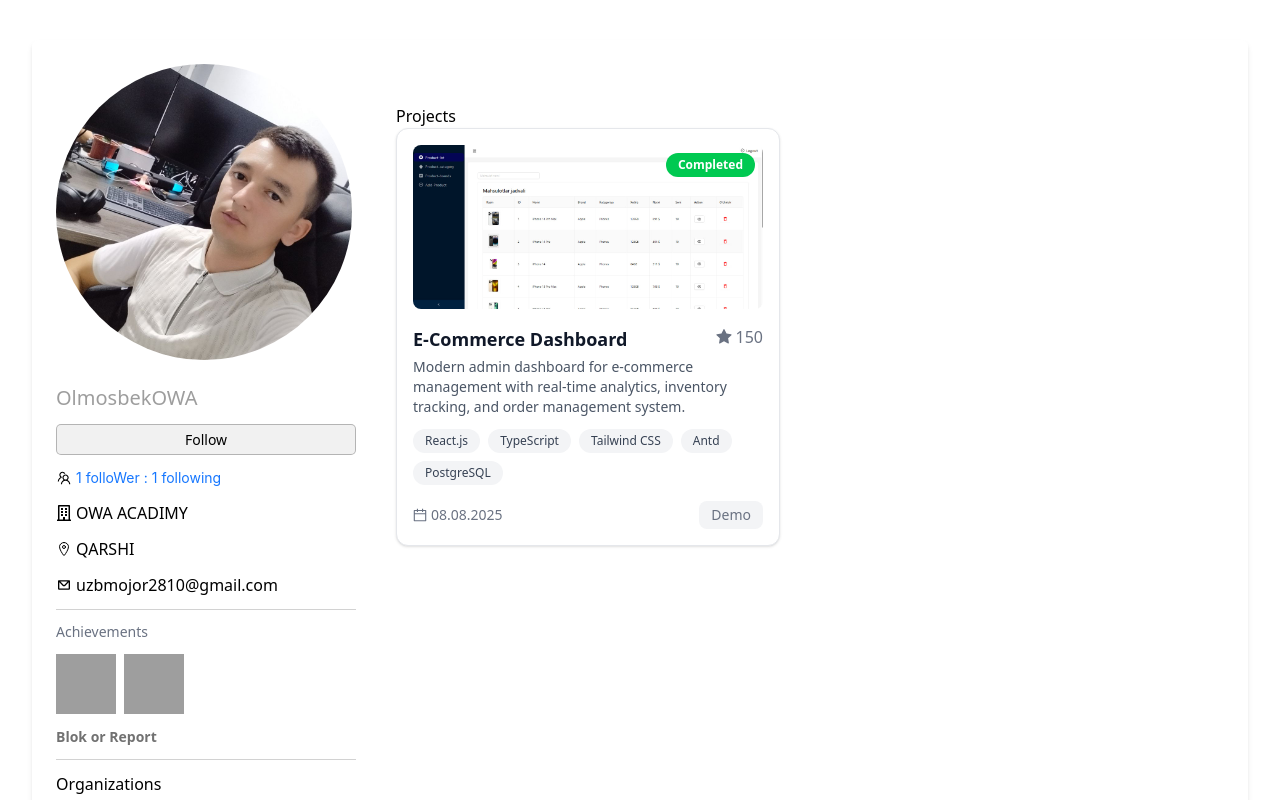
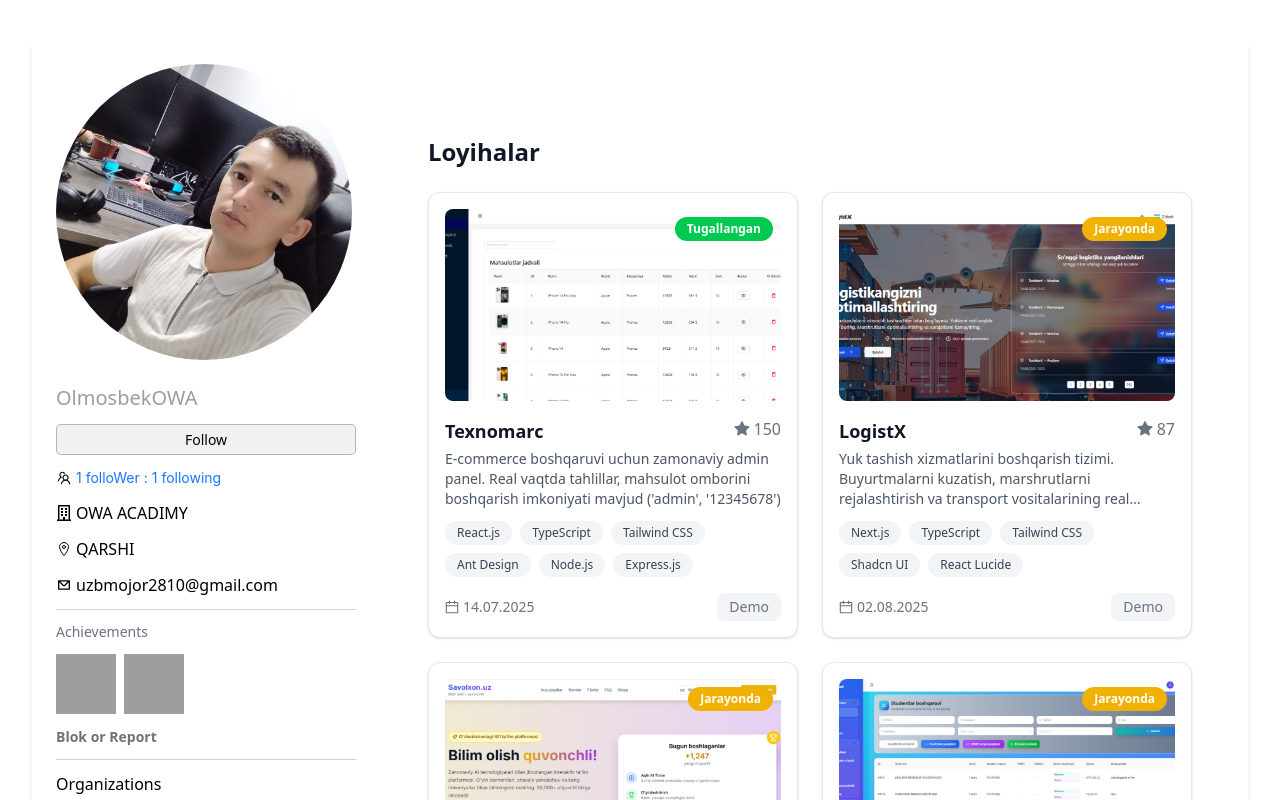
Before and after one commit to OlmosbekOWA/Dashboard, a React (Vite) app: page /projects in a window 1280 px wide. Shown: the top 800 px of the page. Built offline with nearby package versions, Linux system fonts and the light colour scheme; grey boxes are pictures that could not be loaded.

Commit message:
git checkout

```diff
--- a/src/components/ui/UsersInfo.tsx
+++ b/src/components/ui/UsersInfo.tsx
@@ -9,12 +9,12 @@ import type { UserHover } from "../../types/UserType";
 
 const UsersInfo = ({ showCard, setShowCard }: UserHover) => {
   return (
-    <div className="flex gap-6 flex-col w-full max-w-[300px]">
+    <div className="flex gap-6 flex-col w-full max-w-[700px] md:max-w-[300px]">
       <div
         className="bg-center max-w-[200px] h-[200px] rounded-full bg-cover xl:h-[296px] xl:max-w-[296px]"
         style={{ backgroundImage: `url(${usurImg})` }}
       ></div>
-      <div className="flex flex-col gap-3">
+      <div className="flex flex-col items-center gap-3 md:items-start">
         <h1 className="text-xl text-[#00000062]">OlmosbekOWA</h1>
         <button className="w-full bg-[#0000000e] p-1 rounded-[5px] text-[14px] font-[500] border-[1px] border-[#00000041] cursor-pointer hover:bg-[#00000021]">
           Follow
--- a/src/components/ui/card-progect.tsx
+++ b/src/components/ui/card-progect.tsx
@@ -1,18 +1,23 @@
 import { CalendarOutlined, StarFilled } from "@ant-design/icons";
-import myDashboard from "../../../public/my-dashboard.jpg"
 
-export default function CardProject() {
+export default function CardProject({ project}:any) {
   return (
     <div className="max-w-sm bg-white dark:bg-gray-900 border border-gray-200 dark:border-gray-800 rounded-xl shadow hover:shadow-lg transition p-4">
-      {/* Image */}
+
       <div className="relative">
         <img
-          src={myDashboard}
-          alt="E-Commerce Dashboard"
-          className="rounded-lg"
+          src={project.image}
+          alt={project.title}
+          className="rounded-lg w-full h-48 object-cover"
         />
-        <span className="absolute top-2 right-2 bg-green-500 text-white text-xs font-semibold px-3 py-1 rounded-full">
-          Completed
+        <span
+          className={`absolute top-2 right-2 text-white text-xs font-semibold px-3 py-1 rounded-full ${
+            project.status === "Tugallangan"
+              ? "bg-green-500"
+              : "bg-yellow-500"
+          }`}
+        >
+          {project.status}
         </span>
       </div>
 
@@ -20,48 +25,46 @@ export default function CardProject() {
       <div className="mt-4">
         <div className="flex justify-between items-start">
           <h3 className="text-lg font-bold text-gray-900 dark:text-white">
-            E-Commerce Dashboard
+            {project.title}
           </h3>
           <div className="flex items-center gap-1 text-gray-500 dark:text-gray-400">
             <StarFilled className="text-yellow-400" />
-            <span>150</span>
+            <span>{project.stars}</span>
           </div>
         </div>
-        <p className="text-sm text-gray-600 dark:text-gray-300 mt-1">
-          Modern admin dashboard for e-commerce management with real-time
-          analytics, inventory tracking, and order management system.
+        <p className="text-sm text-gray-600 dark:text-gray-300 mt-1 line-clamp-3">
+          {project.description}
         </p>
       </div>
 
       {/* Tags */}
       <div className="flex flex-wrap gap-2 mt-3">
-        {["React.js", "TypeScript", "Tailwind CSS", "Antd", "PostgreSQL"].map(
-          (tag) => (
+        {project.tags.map((tag:any) => (
           <span
             key={tag}
             className="bg-gray-100 dark:bg-gray-800 text-gray-700 dark:text-gray-300 text-xs font-medium px-3 py-1 rounded-full"
           >
             {tag}
           </span>
-          )
-        )}
+        ))}
       </div>
 
       {/* Footer */}
       <div className="flex justify-between items-center mt-4 text-sm text-gray-500 dark:text-gray-400">
         <div className="flex items-center gap-1">
           <CalendarOutlined />
-          <span>08.08.2025</span>
+          <span>{project.date}</span>
         </div>
-        <div className="flex gap-2">
+        {project.demoLink && (
           <a
-            href="#"
+            href={project.demoLink}
+            target="_blank"
+            rel="noopener noreferrer"
             className="flex items-center gap-1 bg-gray-100 dark:bg-gray-800 hover:bg-gray-200 dark:hover:bg-gray-700 px-3 py-1 rounded-lg transition"
           >
             Demo
           </a>
-
-        </div>
+        )}
       </div>
     </div>
   );
--- a/src/pages/Projects.tsx
+++ b/src/pages/Projects.tsx
@@ -1,25 +1,25 @@
 import CardProject from "../components/ui/card-progect";
-import myDashboard from "../../public/my-dashboard.jpg"
-import LogistX from "../../public/LogistX.jpg"
-import Billing from "../../public/Billing.jpg"
-import Savolxon from "../../public/Savolxon.jpg"
-import Countres from "../../public/Countres.jpg"
-import Weather from "../../public/Weather.jpg"
-import Entertainment from "../../public/Entertainment.jpg"
-import Planets from "../../public/Planets.jpg"
-
-
+import myDashboard from "../../public/my-dashboard.jpg";
+import LogistX from "../../public/LogistX.jpg";
+import Billing from "../../public/Billing.jpg";
+import Savolxon from "../../public/Savolxon.jpg";
+import Countres from "../../public/Countres.jpg";
+import Weather from "../../public/Weather.jpg";
+import Entertainment from "../../public/Entertainment.jpg";
+import Planets from "../../public/Planets.jpg";
+import Calculyator from "../../public/Calculyator.jpg";
+import JsProgect from "../../public/JsProgect.jpg";
 
 const projects = [
   {
     id: 1,
     title: "Texnomarc",
     image: myDashboard,
-    status: "Completed",
+    status: "Tugallangan",
     stars: 150,
     description:
-      "Modern admin dashboard for e-commerce management with real-time analytics, inventory tracking, and order management system.",
-    tags: ["React.js", "TypeScript", "Tailwind CSS", "And Design", "Node.js", "Express.js"],
+      "E-commerce boshqaruvi uchun zamonaviy admin panel. Real vaqtda tahlillar, mahsulot omborini boshqarish imkoniyati mavjud ('admin', '12345678')",
+    tags: ["React.js", "TypeScript", "Tailwind CSS", "Ant Design", "Node.js", "Express.js"],
     date: "14.07.2025",
     demoLink: "https://my-progect-rho.vercel.app",
   },
@@ -27,33 +27,128 @@ const projects = [
     id: 2,
     title: "LogistX",
     image: LogistX,
-    status: "In Progress",
+    status: "Jarayonda",
     stars: 87,
     description:
-      "Weather forecasting application with live location tracking and 7-day forecast data using OpenWeather API.",
-    tags: ["Next.js", "Tailwind CSS", "API", "Antd"],
-    date: "01.08.2025",
-    demoLink: "#",
+      "Yuk tashish xizmatlarini boshqarish tizimi. Buyurtmalarni kuzatish, marshrutlarni rejalashtirish va transport vositalarining real vaqtda holatini ko‘rish imkonini beradi.",
+    tags: ["Next.js", "TypeScript", "Tailwind CSS", "Shadcn UI", "React Lucide"],
+    date: "02.08.2025",
+    demoLink: "https://logistx.uz/uz",
   },
   {
     id: 3,
-    title: "Todo List App",
+    title: "Savolxon",
+    image: Savolxon,
+    status: "Jarayonda",
+    stars: 120,
+    description:
+      "Foydalanuvchilar o‘zaro savol-javob qilishi mumkin bo‘lgan onlayn platforma. Test, so‘rovnoma va bilim almashish imkoniyatlariga ega.",
+    tags: ["React.js", "Tailwind CSS", "TypeScript", "Ant Design", "Shadcn UI"],
+    date: "20.07.2025",
+    demoLink: "https://preview-savol-uz-platform-kzmj9jdi09jphp8oscpw.vusercontent.net",
+  },
+  {
+    id: 4,
+    title: "Billing Asia University",
     image: Billing,
-    status: "Completed",
-    stars: 64,
+    status: "Jarayonda",
+    stars: 150,
     description:
-      "A minimal todo list application with drag-and-drop support and local storage integration.",
-    tags: ["React.js", "CSS Modules", "Antd"],
+      "Oliy ta’lim muassasasi uchun to‘lovlarni boshqarish tizimi. Talabalar hisobini yuritish, to‘lovlar tarixini ko‘rish va avtomatik hisob-faktura yaratish imkoniyati mavjud.",
+    tags: ["React.js", "Tailwind CSS", "TypeScript", "Ant Design"],
+    date: "15.06.2025",
+    demoLink: null,
+  },
+  {
+    id: 5,
+    title: "Res Countres",
+    image: Countres,
+    status: "Tugallangan",
+    stars: 100,
+    description:
+      "Mamlakatlar bo‘yicha statistik ma’lumotlarni ko‘rsatadigan web-ilova. Aholi soni, maydoni, poytaxti va boshqa muhim ma’lumotlarni taqdim etadi.",
+    tags: ["React.js", "Tailwind CSS"],
+    date: "20.05.2025",
+    demoLink: "https://idyllic-daffodil-c9b8d3.netlify.app",
+  },
+  {
+    id: 6,
+    title: "Entertainment",
+    image: Entertainment,
+    status: "Tugallangan",
+    stars: 120,
+    description:
+      "Filmlar, seriallar va o‘yinlar haqida ma’lumot beruvchi platforma. Reyting, tavsif va treylerlarni ko‘rish imkonini beradi.",
+    tags: ["React.js", "Tailwind CSS"],
+    date: "25.05.2025",
+    demoLink: "https://vermillion-alfajores-06d35f.netlify.app",
+  },
+  {
+    id: 7,
+    title: "Planets",
+    image: Planets,
+    status: "Tugallangan",
+    stars: 120,
+    description:
+      "Quyosh tizimidagi sayyoralar haqida batafsil ma’lumot. Har bir sayyora uchun suratlar, tavsif va qiziqarli faktlar mavjud.",
+    tags: ["React.js", "Tailwind CSS"],
     date: "20.07.2025",
-    demoLink: "#",
+    demoLink: "https://transcendent-pavlova-2223c8.netlify.app",
+  },
+  {
+    id: 8,
+    title: "Weather",
+    image: Weather,
+    status: "Tugallangan",
+    stars: 120,
+    description:
+      "Ob-havo ma’lumotlarini real vaqtda ko‘rsatadigan ilova. Joylashuv bo‘yicha hozirgi harorat, namlik, shamol tezligi va 7 kunlik prognozni taqdim etadi.",
+    tags: ["React.js", "Tailwind CSS"],
+    date: "20.07.2025",
+    demoLink: "https://wathe.netlify.app",
+  },
+  {
+    id: 9,
+    title: "Calculator",
+    image: Calculyator,
+    status: "Tugallangan",
+    stars: 120,
+    description:
+      "Oddiy va qulay kalkulyator ilovasi. Arifmetik amallarni (qo‘shish, ayirish, ko‘paytirish, bo‘lish) bajarish, natijani tez va aniq ko‘rsatish imkoniyatiga ega.",
+    tags: ["JavaScript", "SASS"],
+    date: "12.06.2025",
+    demoLink: "https://spiffy-frangipane-b72815.netlify.app",
+  },
+  {
+    id: 10,
+    title: "JavaScript Mini Games",
+    image: JsProgect,
+    status: "Tugallangan",
+    stars: 120,
+    description:
+      "JavaScript yordamida yaratilgan kichik interaktiv loyihalar to‘plami. Har bir loyiha foydalanuvchi bilan real vaqt rejimida muloqot qiladi va turli funksiyalarni bajaradi.",
+    tags: ["JavaScript", "SASS"],
+    date: "12.06.2025",
+    demoLink: "https://inquisitive-puffpuff-2dd36f.netlify.app",
   },
 ];
+
 const Projects = () => {
   return (
-    <div>
-      <h1>Projects</h1>
-      <div>
-        <CardProject />
+    <div className="p-4 sm:p-6 lg:p-8">
+      <h1 className="text-xl sm:text-2xl font-bold mb-6 text-gray-900 dark:text-white">
+        Loyihalar
+      </h1>
+      <div
+        className={`gap-6 grid ${
+          projects.length === 1
+            ? "grid-cols-1 place-items-center"
+            : "grid-cols-1 sm:grid-cols-1 lg:grid-cols-2 place-items-center md:place-items-start"
+        }`}
+      >
+        {projects.map((project) => (
+          <CardProject key={project.id} project={project} />
+        ))}
       </div>
     </div>
   );
--- a/src/pages/Users.tsx
+++ b/src/pages/Users.tsx
@@ -7,7 +7,7 @@ import { Outlet } from "react-router-dom";
 export default function Users() {
   const [showCard, setShowCard] = useState(false);
   return (
-    <div className="bg-white p-6 max-w-[1216px] mx-auto rounded-md shadow-md mt-10 flex gap-10">
+    <div className="bg-white p-6 max-w-[1216px] mx-auto rounded-md shadow-md  mt-10 flex flex-col gap-10 md:flex-row">
       <UsersInfo showCard= {showCard} setShowCard={setShowCard} />
 
       <div className="mt-10 w-full">
```
Also changed, not shown: public/Calculyator.jpg (added), public/JsProgect.jpg (added). Lines whose indentation alone changed are shown as unchanged.
